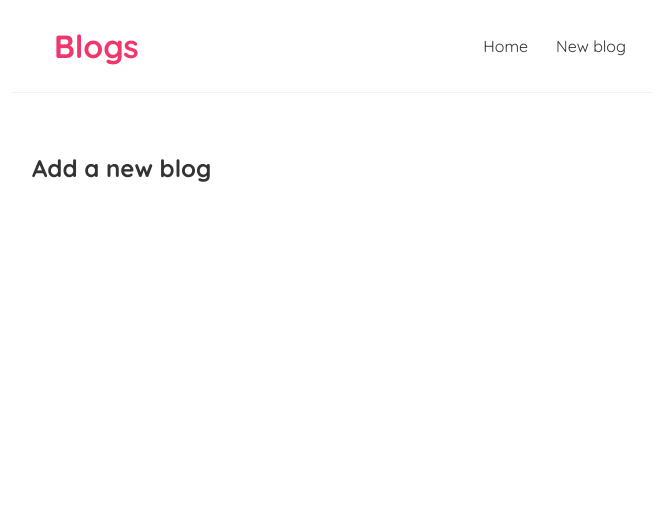
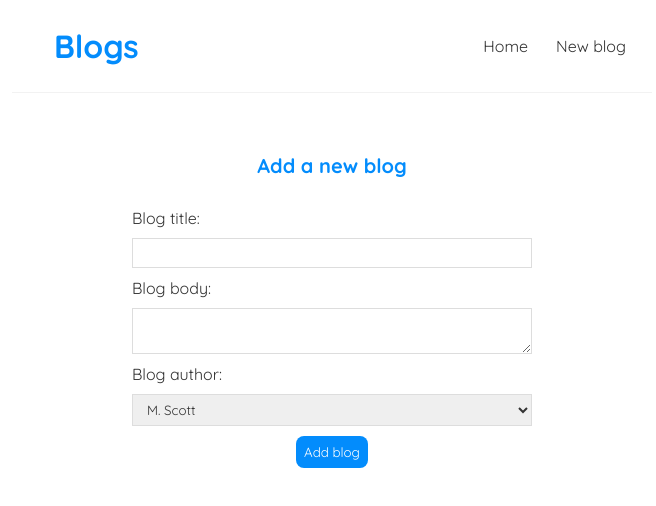
Before and after one commit to vasisht54/Blogs-app, a React (Create React App) app: page /create in a window 1280 px wide. Shown: the top 506 px of the page, without its empty margins (308-964 px from the left). Built offline with nearby package versions, Linux system fonts and the light colour scheme.

Commit message:
Added a not found page

```diff
--- a/data/db.json
+++ b/data/db.json
@@ -14,8 +14,7 @@
     },
     {
       "title": "Web Dev with React!",
-      "body":
-        "Lorem ipsum, dolor sit amet consectetur adipisicing elit. Id illum non dolorum eaque quasi. Eligendi obcaecati incidunt pariatur odio ea. Animi tempore repudiandae quis totam nisi. In porro totam provident!",
+      "body": "Lorem ipsum, dolor sit amet consectetur adipisicing elit. Id illum non dolorum eaque quasi. Eligendi obcaecati incidunt pariatur odio ea. Animi tempore repudiandae quis totam nisi. In porro totam provident!",
       "author": "Oscar Martinez",
       "id": 3
     }
--- a/src/App.js
+++ b/src/App.js
@@ -3,6 +3,7 @@ import Home from "./Home";
 import { BrowserRouter as Router, Route, Switch } from "react-router-dom";
 import Create from "./Create";
 import BlogDetails from "./BlogDetails";
+import NotFound from "./NotFound";
 
 function App() {
   return (
@@ -20,6 +21,9 @@ function App() {
             <Route path="/blogs/:id">
               <BlogDetails />
             </Route>
+            <Route path="*">
+              <NotFound />
+            </Route>
           </Switch>
         </div>
       </div>
--- a/src/BlogDetails.js
+++ b/src/BlogDetails.js
@@ -1,4 +1,5 @@
-import { useParams } from "react-router";
+import { useState } from "react";
+import { useHistory, useParams } from "react-router";
 import useFetch from "./useFetch";
 import { FontAwesomeIcon } from "@fortawesome/react-fontawesome";
 import { faSpinner } from "@fortawesome/free-solid-svg-icons";
@@ -8,6 +9,18 @@ const BlogDetails = () => {
   const { data: blog, isLoading, error } = useFetch(
     "http://localhost:8000/blogs/" + id
   );
+  const [isDeletePending, setIsDeletePending] = useState(false);
+  const history = useHistory();
+
+  const handleDelete = () => {
+    setIsDeletePending(true);
+    fetch("http://localhost:8000/blogs/" + id, {
+      method: "DELETE",
+    }).then(() => {
+      setIsDeletePending(false);
+      history.push("/");
+    });
+  };
 
   return (
     <div className="blog-details">
@@ -15,9 +28,10 @@ const BlogDetails = () => {
       {error && <div>{error}</div>}
       {blog && (
         <article>
-          <h2>{blog.title}</h2>
+          <h1>{blog.title}</h1>
           <p>Written by {blog.author}</p>
           <div>{blog.body}</div>
+          {!isDeletePending && <button onClick={handleDelete}>Delete</button>}
         </article>
       )}
     </div>
--- a/src/BlogList.js
+++ b/src/BlogList.js
@@ -1,5 +1,3 @@
-import { FontAwesomeIcon } from "@fortawesome/react-fontawesome";
-import { faTrashAlt } from "@fortawesome/fontawesome-free-regular";
 import { Link } from "react-router-dom";
 
 const BlogList = ({ blogs }) => {
@@ -11,7 +9,6 @@ const BlogList = ({ blogs }) => {
             <h2>{blog.title}</h2>
             <p>By {blog.author}</p>
           </Link>
-          <FontAwesomeIcon icon={faTrashAlt} />
         </div>
       ))}
     </div>
--- a/src/Create.js
+++ b/src/Create.js
@@ -1,7 +1,55 @@
+import { useHistory } from "react-router";
+import { useState } from "react/cjs/react.development";
+
 const Create = () => {
+  const [title, setTitle] = useState("");
+  const [body, setBody] = useState("");
+  const [author, setAuthor] = useState("M. Scott");
+  const [isPending, setIsPending] = useState(false);
+  const history = useHistory();
+
+  const handleSubmit = (e) => {
+    e.preventDefault();
+    setIsPending(true);
+    setTimeout(() => {
+      const newBlog = { title, body, author };
+      fetch("http://localhost:8000/blogs", {
+        method: "POST",
+        headers: { "Content-type": "application/JSON" },
+        body: JSON.stringify(newBlog),
+      }).then(() => {
+        setIsPending(false);
+        history.push("/");
+      });
+    }, 500);
+  };
+
   return (
     <div className="create">
       <h2>Add a new blog</h2>
+      <form onSubmit={handleSubmit}>
+        <label>Blog title:</label>
+        <input
+          type="text"
+          required
+          value={title}
+          onChange={(e) => setTitle(e.target.value)}
+        />
+        <label>Blog body:</label>
+        <textarea
+          value={body}
+          onChange={(e) => setBody(e.target.value)}
+          required
+        ></textarea>
+        <label>Blog author:</label>
+        <select value={author} onChange={(e) => setAuthor(e.target.value)}>
+          <option value="J. Halpert">J. Halpert</option>
+          <option value="Oscar Martinez">Oscar Martinez</option>
+          <option value="M. Scott">M. Scott</option>
+        </select>
+        {!isPending && <button>Add blog</button>}
+        {isPending && <button disabled>Submitting...</button>}
+      </form>
     </div>
   );
 };
--- /dev/null
+++ b/src/NotFound.js
@@ -0,0 +1,12 @@
+import { Link } from "react-router-dom";
+
+const NotFound = () => {
+  return (
+    <div>
+      <h2>Oops! Page not found</h2>
+      <Link to="/">Back to home</Link>
+    </div>
+  );
+};
+
+export default NotFound;
--- a/src/index.css
+++ b/src/index.css
@@ -15,7 +15,7 @@
   border-bottom: 1px solid #f2f2f2;
 }
 .navbar h1 {
-  color: #f1356d;
+  color: #038cfc;
 }
 .navbar .links {
   margin-left: auto;
@@ -26,7 +26,7 @@
   padding: 6px;
 }
 .navbar a:hover {
-  color: #f1356d;
+  color: #038cfc;
 }
 .content {
   max-width: 600px;
@@ -45,7 +45,7 @@
 }
 .blog-preview h2 {
   font-size: 20px;
-  color: #f1356d;
+  color: #038cfc;
   margin-bottom: 8px;
 }
 .blog-preview a {
@@ -53,9 +53,9 @@
 }
 
 /* blog details page */
-.blog-details h2 {
+.blog-details h1 {
   font-size: 20px;
-  color: #f1356d;
+  color: #038cfc;
   margin-bottom: 10px;
 }
 
@@ -64,10 +64,44 @@
 }
 
 .blog-details button {
-  background: #f1356d;
+  background: #fc0314;
   color: #fff;
   border: 0;
   padding: 8px;
   border-radius: 8px;
   cursor: pointer;
 }
+
+/* create new blog form */
+.create {
+  max-width: 400px;
+  margin: 0 auto;
+  text-align: center;
+}
+.create label {
+  text-align: left;
+  display: block;
+}
+.create h2 {
+  font-size: 20px;
+  color: #038cfc;
+  margin-bottom: 30px;
+}
+.create input,
+.create textarea,
+.create select {
+  width: 100%;
+  padding: 6px 10px;
+  margin: 10px 0;
+  border: 1px solid #ddd;
+  box-sizing: border-box;
+  display: block;
+}
+.create button {
+  background: #038cfc;
+  color: #fff;
+  border: 0;
+  padding: 8px;
+  border-radius: 8px;
+  cursor: pointer;
+}
--- a/src/useFetch.js
+++ b/src/useFetch.js
@@ -29,7 +29,7 @@ const useFetch = (url) => {
             setError(err.message);
           }
         });
-    }, 250);
+    }, 100);
 
     return () => abortCont.abort();
   }, [url]);
```
